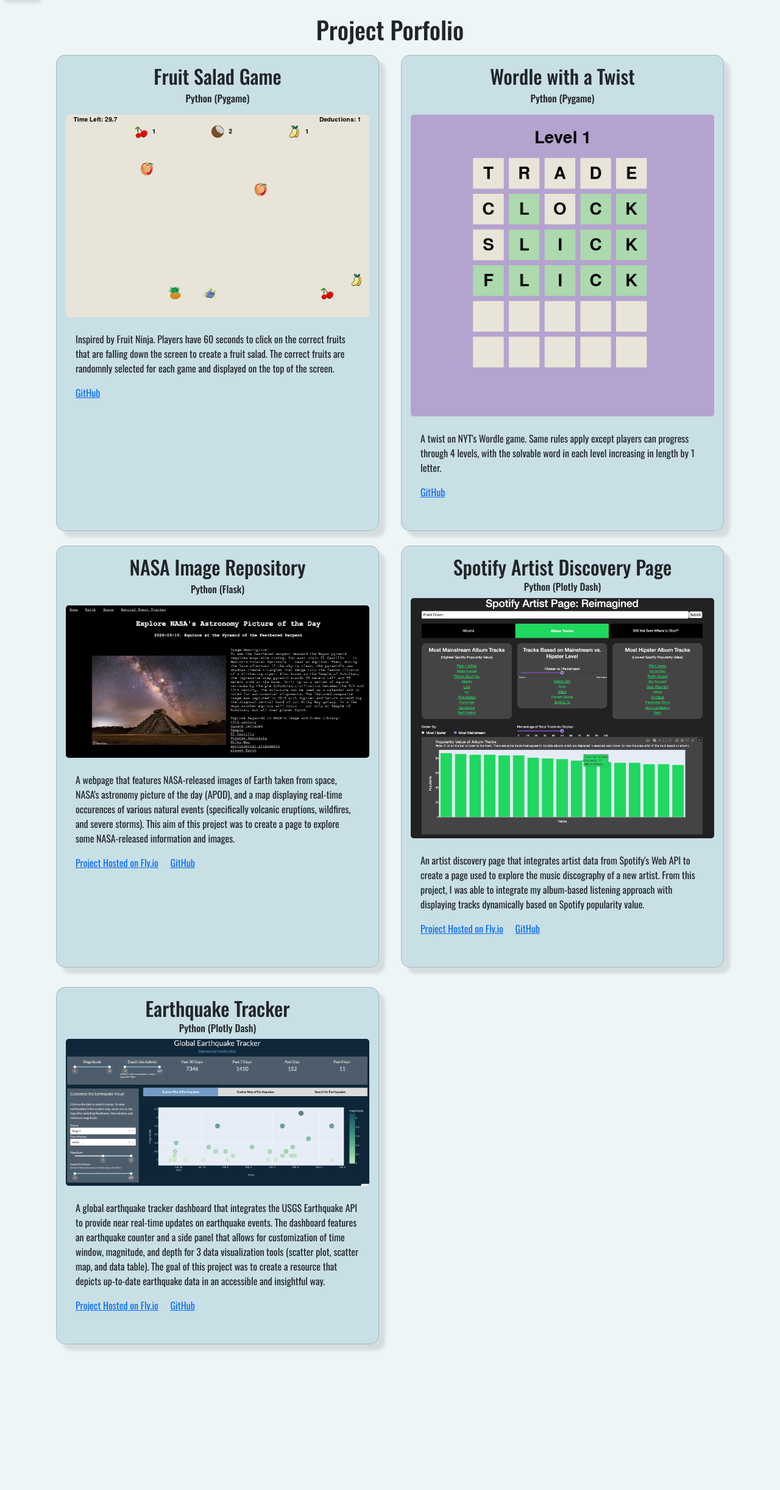
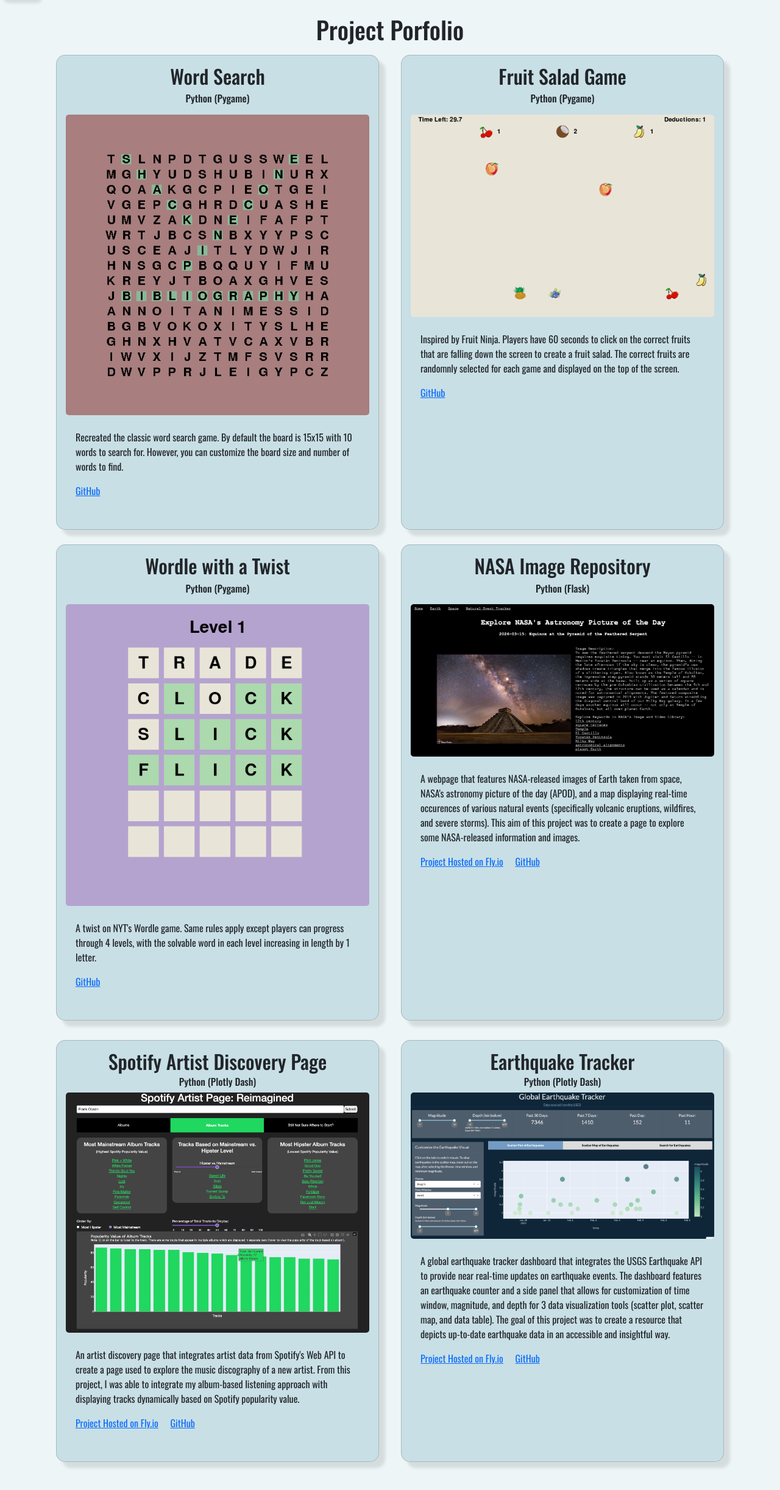
Before and after one commit to tiffanyng23/personal-website, a Flask app: page /projects in a window 1280 px wide. Shown: the part 52-2496 px from the top of the page at 61% size. Before the commit the page ends 2267 px from the top, so only its background shows below. Run offline with Flask 3, Linux system fonts and the light colour scheme; some libraries are stand-ins or nearby versions.

Commit message:
updated portfolio with newest project

```diff
--- a/templates/projects.html
+++ b/templates/projects.html
@@ -6,6 +6,20 @@
 <div class="container mt-4">
     <h1 class="text-center mb-3"> Project Porfolio </h1>
     <div class="row g-3">
+        <div class="col-6 mt-2 mb-2">
+            <div class="card h-100 project-card">
+                <h2 class="card-title text-center">Word Search</h2>
+                <h6 class="card-text text-center">Python (Pygame)</h6>
+                <img src="/static/images/search.png" class="card-img-top card-img-bottom mt-2 mb-2" alt="Project img">
+                <div class="card-body">
+                     <p class="card-text">
+                        Recreated the classic word search game. By default the board is 15x15 with 10 words to search for.
+                        However, you can customize the board size and number of words to find.
+                    </p>
+                    <a href="https://github.com/tiffanyng23/word-search" class="card-link" target="_blank">GitHub</a>
+                </div>
+            </div>
+        </div>
         <div class="col-6 mt-2 mb-2">
             <div class="card h-100 project-card">
                 <h2 class="card-title text-center">Fruit Salad Game</h2>
@@ -20,6 +34,8 @@
                 </div>
             </div>
         </div>
+    </div>
+    <div class="row mt-2 mb-2 g-3">
         <div class="col-6 mt-2 mb-2">
             <div class="card h-100 project-card">
                 <h2 class="card-title text-center">Wordle with a Twist</h2>
@@ -33,8 +49,6 @@
                 </div>
             </div>
         </div>
-    </div>
-    <div class="row mt-2 mb-2 g-3">
         <div class="col-6 mt-2 mb-2">
             <div class="card h-100 project-card">
                 <h2 class="card-title text-center">NASA Image Repository</h2>
@@ -51,6 +65,8 @@
                 </div>
             </div>
         </div>
+    </div>
+    <div class="row mt-3 mb-5 g-3">
         <div class="col-6 mt-2 mb-2">
             <div class="card h-100 project-card">
                 <h2 class="card-title text-center">Spotify Artist Discovery Page</h2>
@@ -66,8 +82,6 @@
                 </div>
             </div>
         </div>
-    </div>
-    <div class="row mt-3 mb-5 g-3">
         <div class="col-6 mt-2 mb-2">
             <div class="card h-100 project-card">
                 <h2 class="card-title text-center">Earthquake Tracker</h2>
```
Also changed, not shown: static/images/search.png (added).
